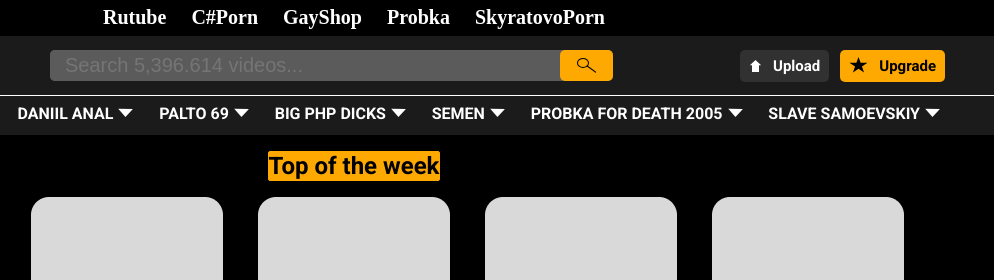
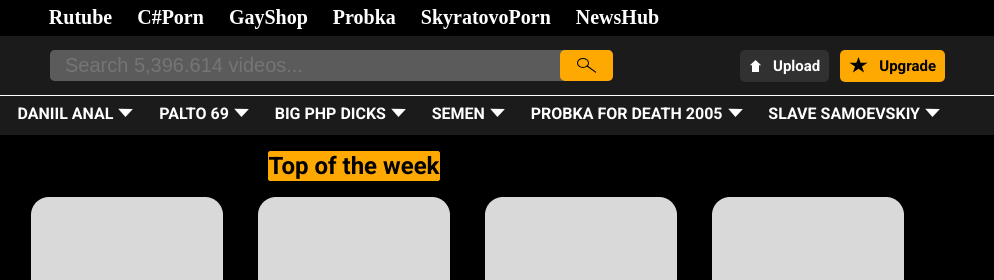
Before and after one commit to TeastAk/XarikHub, a plain HTML site: page index.html in a window 1280 px wide. Shown: the top 280 px of the page, 286-1280 px from the left. Drawn offline with Linux system fonts and the light colour scheme; a web font is replaced by a local one.

Commit message:
Update index.html

```diff
--- a/index.html
+++ b/index.html
@@ -21,6 +21,7 @@
                             <li><a target="_blank" class="top-header__link" href="https://manplay.ru/">GayShop</a></li>
                             <li><a class="top-header__link" href="#">Probka</a></li>
                             <li><a class="top-header__link" href="#">SkyratovoPorn</a></li>
+                            <li><a class="top-header__link" href="news.html">NewsHub</a></li>
                         </ul>
                     </div>
                 </div>
```
